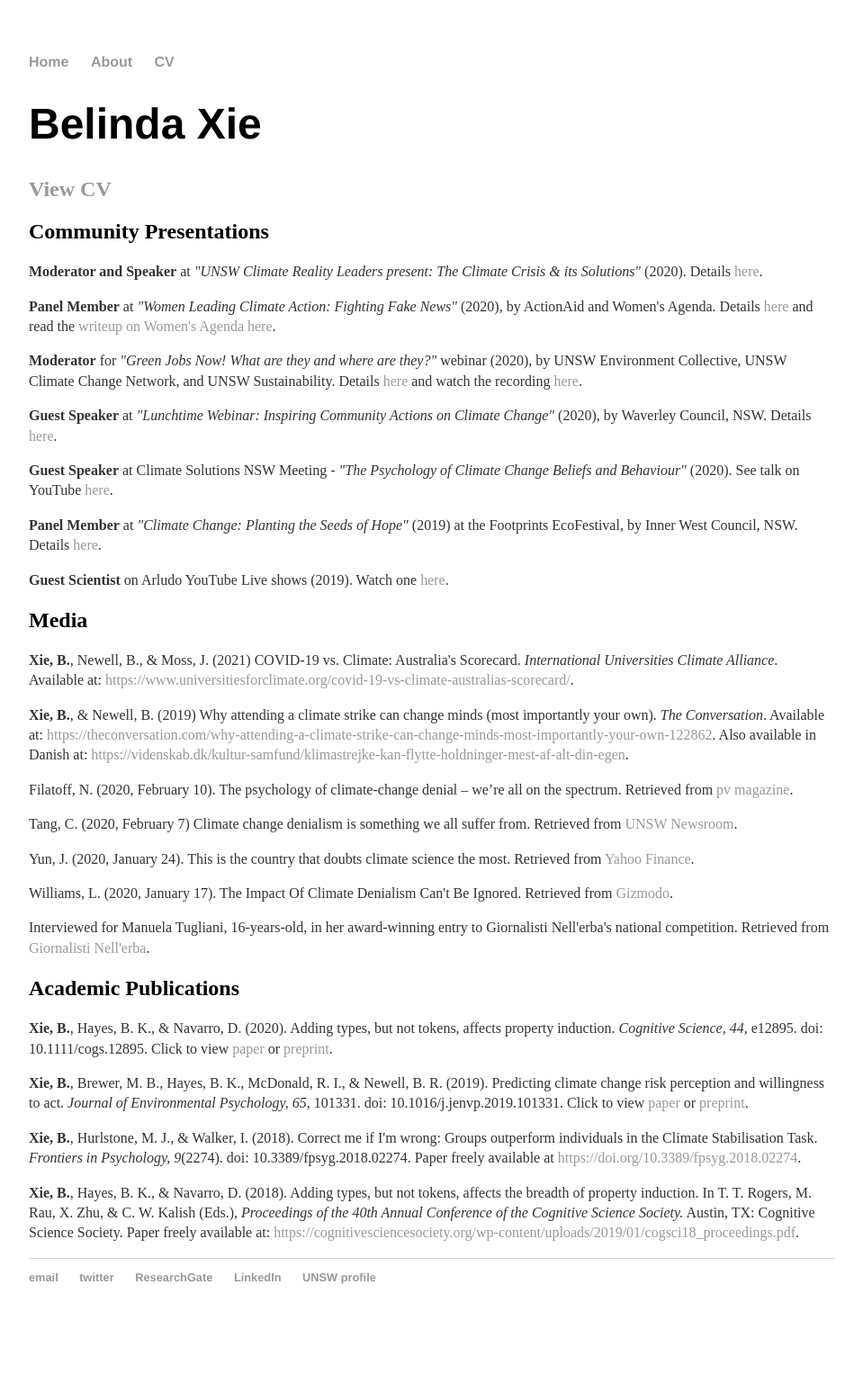
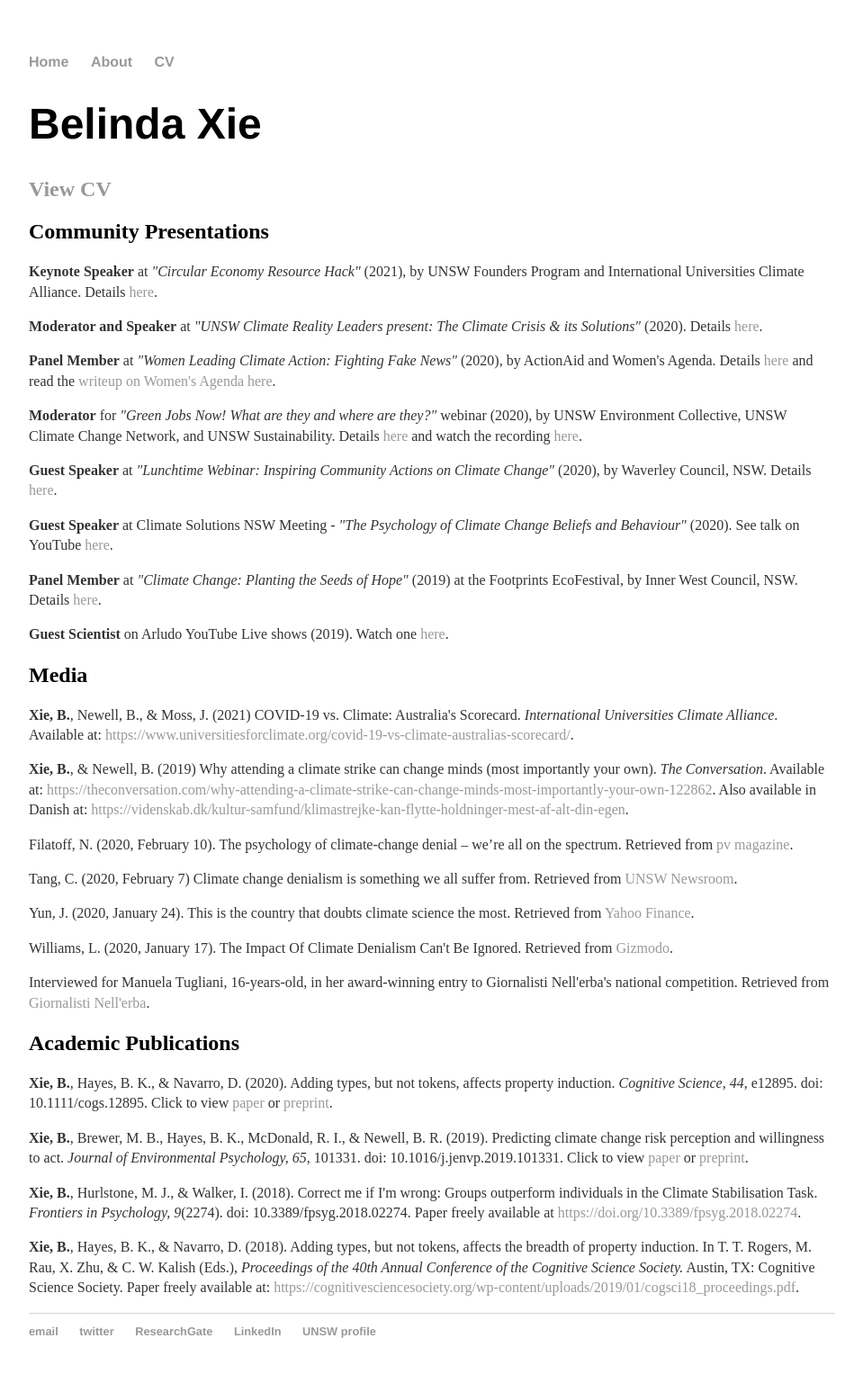
Before and after one commit to belindaxie/belindaxie.github.io, a Jekyll site: the page built from cv/index.html, in a window 1280 px wide. Shown: the whole page at 90% size, without its empty margins (160-1119 px from the left). Built offline with Jekyll 4.4.1, drawn with Linux system fonts in a browser that asks for light colours; before the commit the page ends 1487 px from its top, so only the background shows below that.

Commit message:
add circular economy hack speaker role

```diff
--- a/cv/index.html
+++ b/cv/index.html
@@ -17,6 +17,8 @@ title: CV of Belinda Xie
 <a href="/cv/CV.pdf" class="download" title="View CV as PDF"><h2>View CV</h2></a>
 
 <h2>Community Presentations </h2>
+
+	<p><strong>Keynote Speaker</strong> at <em>"Circular Economy Resource Hack"</em> (2021), by UNSW Founders Program and International Universities Climate Alliance. Details <a href="https://www.founders.unsw.edu.au/circular-economy-resource-hack-2021">here</a>.</p>
 
 	<p><strong>Moderator and Speaker</strong> at <em>"UNSW Climate Reality Leaders present: The Climate Crisis & its Solutions"</em> (2020). Details <a href="sustainability.unsw.edu.au/unsw-climate-reality-leaders-present-climate-crisis-its-solutions">here</a>.</p>
 
```
